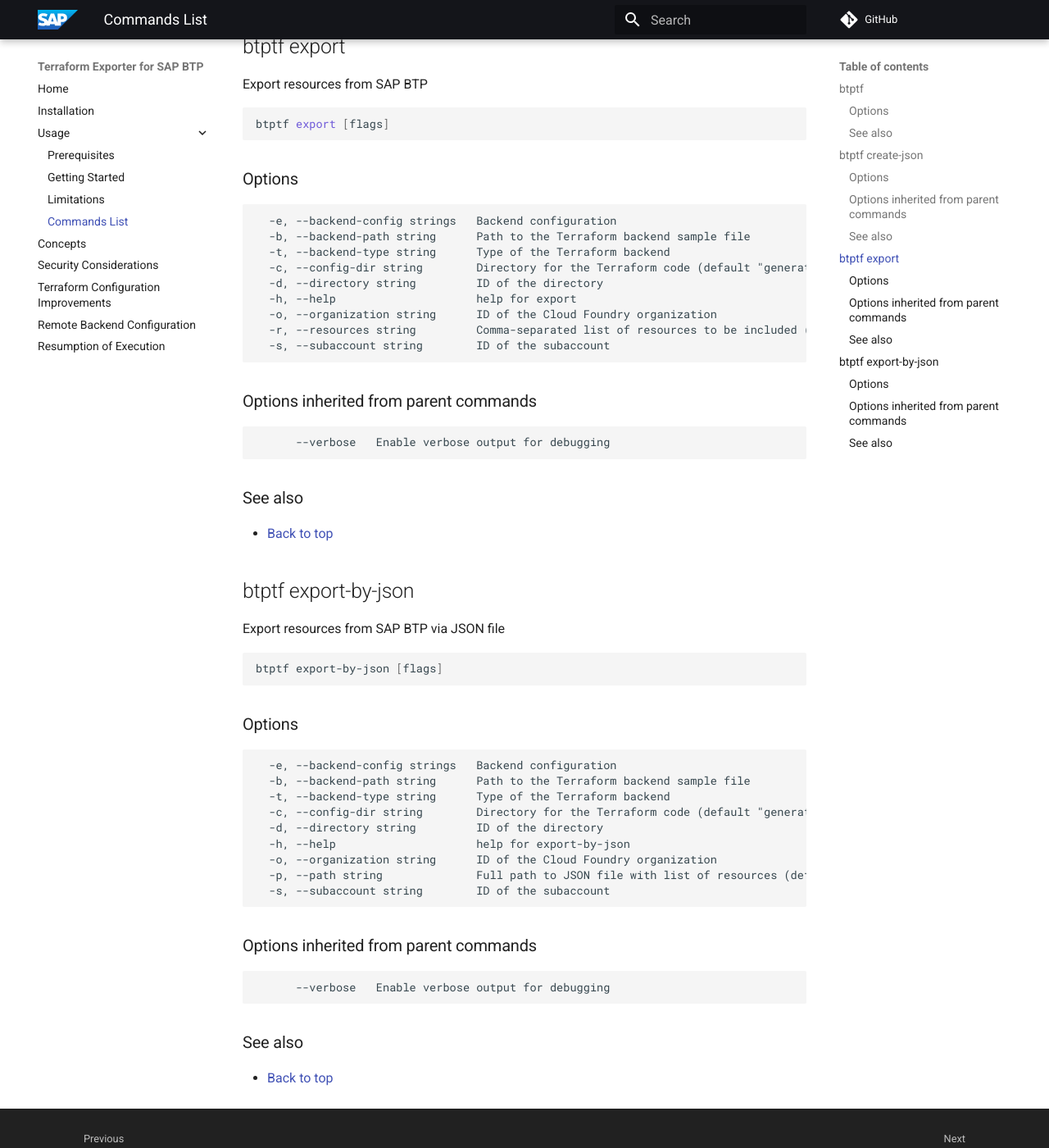
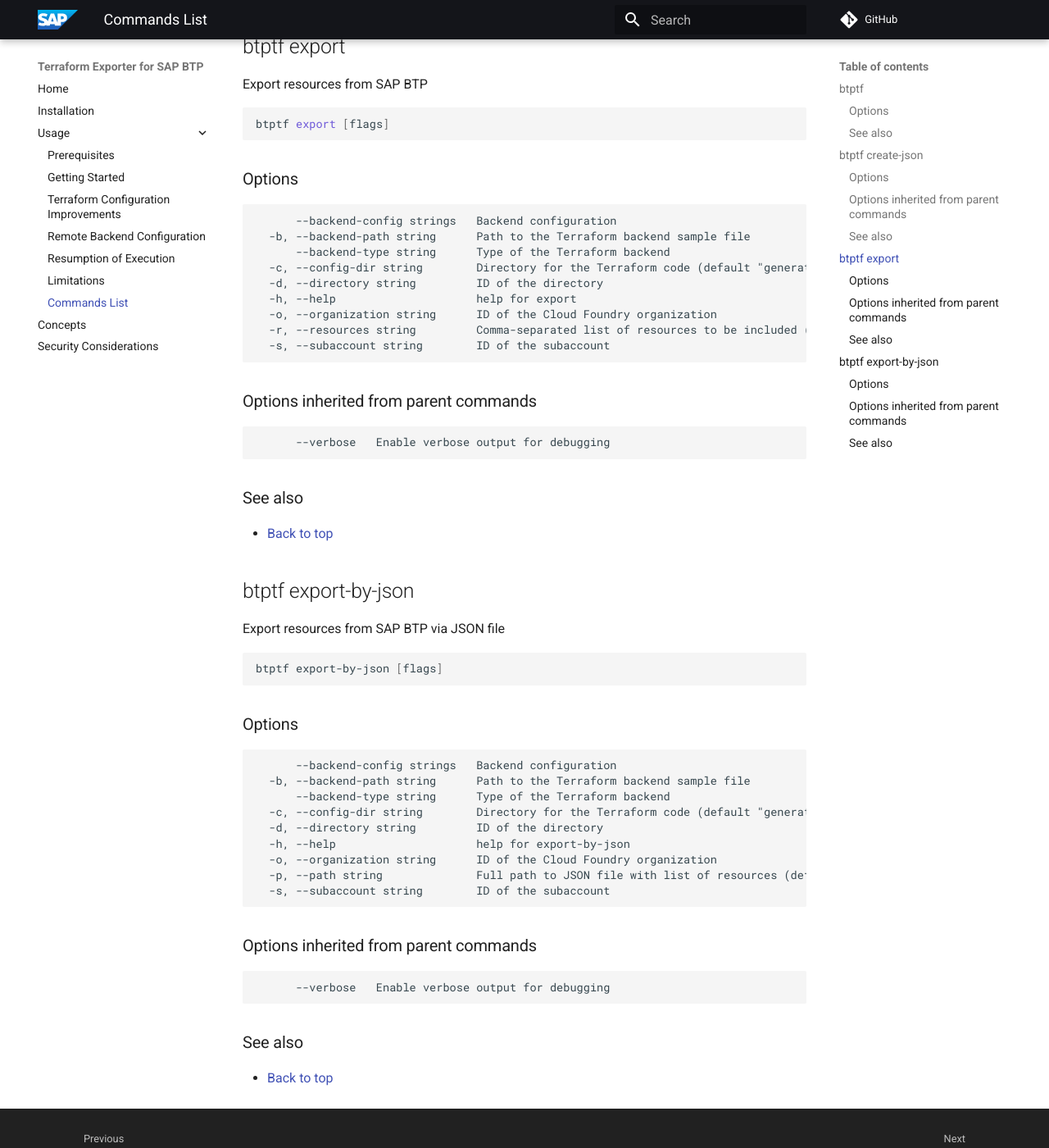
Before and after one commit to vipinvkmenon/terraform-exporter-btp, an MkDocs documentation site: the page built from docs/btptf.md, in a window 1280 px wide and 1400 px high, scrolled down 1283 px. Shown: the whole window at 82% size. Built offline with MkDocs 1.6.1 and Material for MkDocs 9.7.7, drawn with Linux system fonts in a browser that asks for light colours; comment, search, counter and statistics services are not loaded.

Commit message:
chore: refinement (#317)
Co-authored-by: Christian Lechner <22294087+lechnerc77@users.noreply.github.com>

````diff
--- a/docs/btptf.md
+++ b/docs/btptf.md
@@ -61,9 +61,9 @@ btptf export [flags]
 ### Options
 
 ```azdeveloper
-  -e, --backend-config strings   Backend configuration
+      --backend-config strings   Backend configuration
   -b, --backend-path string      Path to the Terraform backend sample file
-  -t, --backend-type string      Type of the Terraform backend
+      --backend-type string      Type of the Terraform backend
   -c, --config-dir string        Directory for the Terraform code (default "generated_configurations_<account-id>")
   -d, --directory string         ID of the directory
   -h, --help                     help for export
@@ -93,9 +93,9 @@ btptf export-by-json [flags]
 ### Options
 
 ```azdeveloper
-  -e, --backend-config strings   Backend configuration
+      --backend-config strings   Backend configuration
   -b, --backend-path string      Path to the Terraform backend sample file
-  -t, --backend-type string      Type of the Terraform backend
+      --backend-type string      Type of the Terraform backend
   -c, --config-dir string        Directory for the Terraform code (default "generated_configurations_<account-id>")
   -d, --directory string         ID of the directory
   -h, --help                     help for export-by-json
--- a/mkdocs.yml
+++ b/mkdocs.yml
@@ -14,18 +14,18 @@ markdown_extensions:
       alternate_style: true
 repo_url: https://github.com/SAP/terraform-exporter-btp
 extra:
-    generator: false
+  generator: false
 copyright: Copyright © 2025 SAP SE or SAP affiliate company. All rights reserved.
 nav:
   - Home: index.md
   - Installation: install.md
   - Usage:
-    - Prerequisites: prerequisites.md
-    - Getting Started: gettingstarted.md
-    - Limitations: limitations.md
-    - Commands List: btptf.md
+      - Prerequisites: prerequisites.md
+      - Getting Started: gettingstarted.md
+      - Terraform Configuration Improvements: tfcodeimprovements.md
+      - Remote Backend Configuration: remotebackend.md
+      - Resumption of Execution: resume.md
+      - Limitations: limitations.md
+      - Commands List: btptf.md
   - Concepts: concepts.md
   - Security Considerations: security.md
-  - Terraform Configuration Improvements: tfcodeimprovements.md
-  - Remote Backend Configuration: remotebackend.md
-  - Resumption of Execution: resume.md
````
Also changed, not shown: 2 other files.
